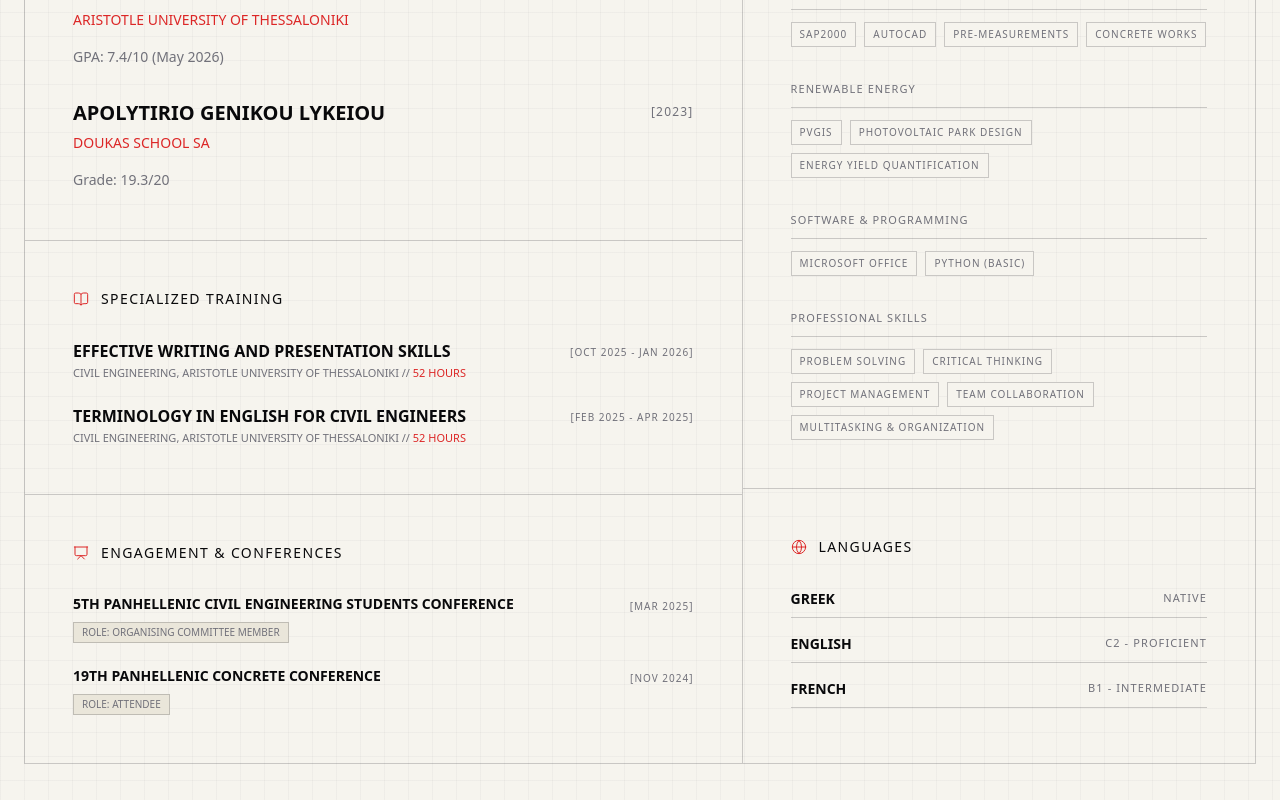
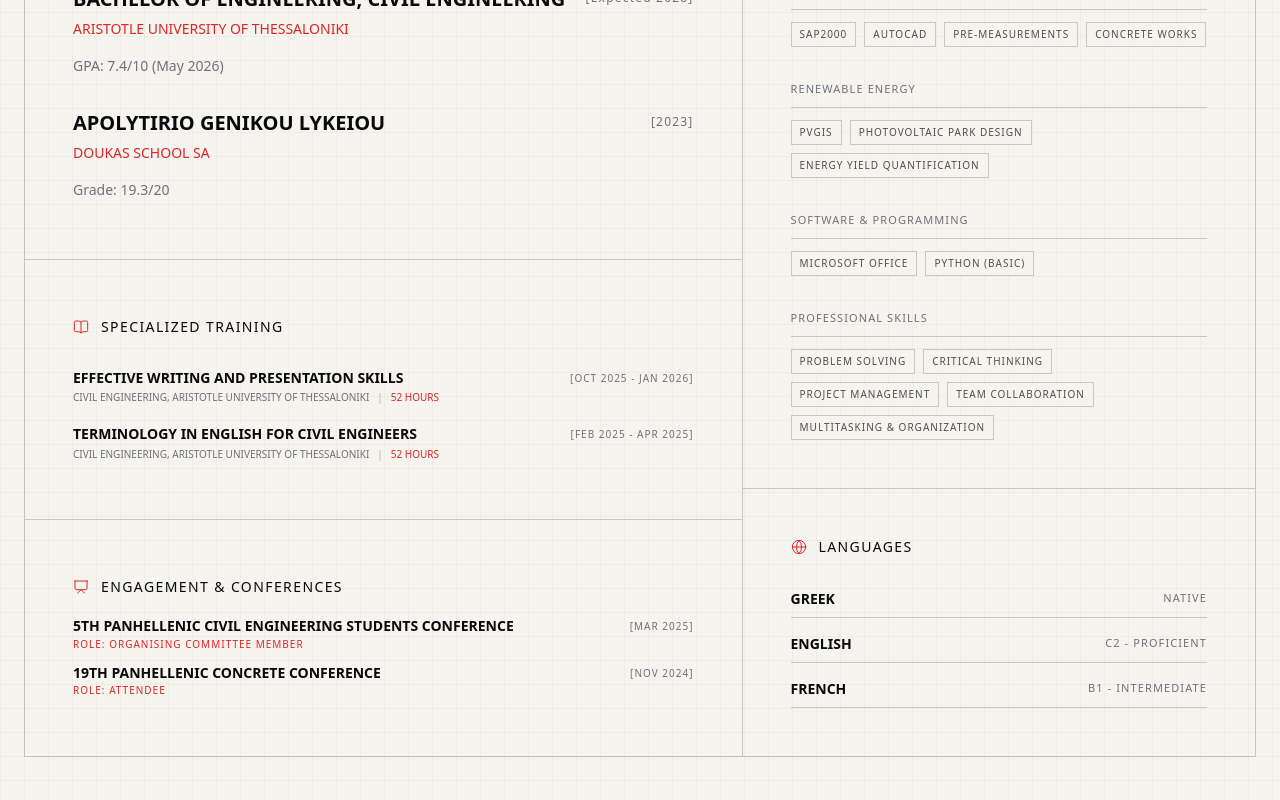
Before and after one commit to arisloumos/civil-engineering-portfolio, a Next.js app: page / in a window 1280 px wide. Shown: the part 3540-4340 px from the top of the page. Built offline with nearby package versions, Linux system fonts and the light colour scheme.

Commit message:
Update SPECIALIZED TRAINING and ENGAGEMENT & CONFERENCES section designs

```diff
--- a/src/components/Credentials.tsx
+++ b/src/components/Credentials.tsx
@@ -5,8 +5,6 @@ import { GraduationCap, Wrench, BookOpen, Presentation, Globe } from "lucide-rea
 import { motion, Variants } from "framer-motion";
 
 // --- MOTION VARIANTS ---
-
-// Section Header Blueprint Line
 const drawLineX: Variants = {
   hidden: { scaleX: 0 },
   visible: {
@@ -18,7 +16,6 @@ const drawLineX: Variants = {
   },
 };
 
-// Grid Container: Fades in directly in place to prevent border jumping
 const gridContainerVariants: Variants = {
   hidden: { opacity: 0 },
   visible: {
@@ -31,7 +28,6 @@ const gridContainerVariants: Variants = {
   },
 };
 
-// Inner Block Content: Smoothly glides up and fades in
 const childVariants: Variants = {
   hidden: {
     opacity: 0,
@@ -52,7 +48,7 @@ export default function Credentials() {
     <section id="credentials" className="w-full py-20 border-b structural-border-color">
       <div className="max-w-7xl mx-auto px-6">
 
-        {/* Section Header with Self-Drawing Blueprint Line */}
+        {/* Section Header */}
         <motion.div
           initial="hidden"
           whileInView="visible"
@@ -68,7 +64,7 @@ export default function Credentials() {
 
           <motion.div
             variants={drawLineX}
-            className="flex-grow h-[1px] bg-graphite/30 origin-left"
+            className="grow h-px bg-graphite/30 origin-left"
           />
         </motion.div>
 
@@ -81,20 +77,13 @@ export default function Credentials() {
           className="grid grid-cols-1 lg:grid-cols-12 gap-0 border structural-border-color"
         >
 
-          {/* LEFT COLUMN: Academic & Professional Development */}
+          {/* LEFT COLUMN */}
           <div className="lg:col-span-7 border-b lg:border-b-0 lg:border-r structural-border-color flex flex-col">
 
             {/* 1. Education Block */}
-            <motion.div
-              variants={childVariants}
-              className="p-8 md:p-12 border-b structural-border-color"
-            >
+            <motion.div variants={childVariants} className="p-8 md:p-12 border-b structural-border-color grow flex flex-col justify-center">
               <div className="flex items-center gap-3 mb-8">
-                <GraduationCap
-                  className="w-5 h-5 text-blueprint"
-                  strokeWidth={1.5}
-                />
-
+                <GraduationCap className="w-5 h-5 text-blueprint" strokeWidth={1.5} />
                 <h3 className="font-mono text-sm tracking-widest text-graphite uppercase">
                   Academic Background
                 </h3>
@@ -107,16 +96,13 @@ export default function Credentials() {
                       <h4 className="font-sans text-xl font-bold text-graphite uppercase leading-tight">
                         {edu.degree}
                       </h4>
-
                       <span className="font-mono text-xs tracking-widest text-graphite-light whitespace-nowrap mt-1">
                         [{edu.year}]
                       </span>
                     </div>
-
                     <span className="font-mono text-sm text-blueprint font-medium uppercase">
                       {edu.institution}
                     </span>
-
                     <p className="text-graphite-light text-sm mt-2 leading-relaxed">
                       {edu.details}
                     </p>
@@ -125,77 +111,60 @@ export default function Credentials() {
               </div>
             </motion.div>
 
-            {/* 2. Specialized Training Block */}
-            <motion.div
-              variants={childVariants}
-              className="p-8 md:p-12 border-b structural-border-color"
-            >
+            {/* 2. Specialized Training Block (COMPACT & CLEAN) */}
+            <motion.div variants={childVariants} className="p-8 md:p-12 border-b structural-border-color grow flex flex-col justify-center">
               <div className="flex items-center gap-3 mb-8">
-                <BookOpen
-                  className="w-4 h-4 text-blueprint"
-                  strokeWidth={1.5}
-                />
-
+                <BookOpen className="w-4 h-4 text-blueprint" strokeWidth={1.5} />
                 <h3 className="font-mono text-sm tracking-widest text-graphite uppercase">
                   Specialized Training
                 </h3>
               </div>
 
-              <div className="flex flex-col gap-6">
+              <div className="flex flex-col gap-5">
                 {PORTFOLIO_DATA.training.map((trn) => (
-                  <div key={trn.id} className="flex flex-col gap-1">
+                  <div key={trn.id} className="flex flex-col gap-1 group">
                     <div className="flex justify-between items-start gap-4">
-                      <h4 className="font-sans text-base font-bold text-graphite uppercase leading-tight">
+                      <h4 className="font-sans text-sm font-bold text-graphite uppercase leading-tight group-hover:text-blueprint transition-colors">
                         {trn.title}
                       </h4>
-
-                      <span className="font-mono text-[10px] tracking-widest text-graphite-light whitespace-nowrap mt-1">
+                      <span className="font-mono text-[10px] tracking-widest text-graphite-light whitespace-nowrap mt-0.5">
                         [{trn.period}]
                       </span>
                     </div>
 
-                    <span className="font-mono text-[11px] text-graphite-light uppercase">
-                      {trn.institution} //{" "}
-                      <span className="text-blueprint">
-                        {trn.duration}
-                      </span>
-                    </span>
+                    <div className="flex flex-wrap items-center gap-2 font-mono text-[10px] text-graphite-light uppercase">
+                      <span>{trn.institution}</span>
+                      <span className="text-graphite/30">|</span>
+                      <span className="text-blueprint">{trn.duration}</span>
+                    </div>
                   </div>
                 ))}
               </div>
             </motion.div>
 
-            {/* 3. Conferences Block */}
-            <motion.div
-              variants={childVariants}
-              className="p-8 md:p-12"
-            >
-              <div className="flex items-center gap-3 mb-8">
-                <Presentation
-                  className="w-4 h-4 text-blueprint"
-                  strokeWidth={1.5}
-                />
-
+            {/* 3. Conferences Block (COMPACT & CLEAN) */}
+            <motion.div variants={childVariants} className="p-8 md:p-12 grow flex flex-col justify-center">
+              <div className="flex items-center gap-3 mb-5">
+                <Presentation className="w-4 h-4 text-blueprint" strokeWidth={1.5} />
                 <h3 className="font-mono text-sm tracking-widest text-graphite uppercase">
                   Engagement & Conferences
                 </h3>
               </div>
 
-              <div className="flex flex-col gap-6">
+              <div className="flex flex-col gap-3">
                 {PORTFOLIO_DATA.conferences.map((conf) => (
-                  <div key={conf.id} className="flex flex-col gap-1">
+                  <div key={conf.id} className="flex flex-col group">
                     <div className="flex justify-between items-start gap-4">
-                      <h4 className="font-sans text-sm font-bold text-graphite uppercase leading-tight">
+                      <h4 className="font-sans text-sm font-bold text-graphite uppercase leading-tight group-hover:text-blueprint transition-colors">
                         {conf.title}
                       </h4>
-
-                      <span className="font-mono text-[10px] tracking-widest text-graphite-light whitespace-nowrap mt-1">
+                      <span className="font-mono text-[10px] tracking-widest text-graphite-light whitespace-nowrap mt-0.5">
                         [{conf.period}]
                       </span>
                     </div>
 
                     {conf.role && (
-                      <span className="font-mono text-[10px] bg-paper-dark border structural-border-color px-2 py-0.5 w-fit text-graphite-light uppercase mt-1">
+                      <span className="font-mono text-[10px] tracking-widest text-blueprint uppercase mt-0.5">
                         ROLE: {conf.role}
                       </span>
                     )}
@@ -203,22 +172,16 @@ export default function Credentials() {
                 ))}
               </div>
             </motion.div>
+
           </div>
 
-          {/* RIGHT COLUMN: Skills & Capabilities */}
+          {/* RIGHT COLUMN */}
           <div className="lg:col-span-5 flex flex-col">
 
             {/* 1. Technical Toolkit Block */}
-            <motion.div
-              variants={childVariants}
-              className="p-8 md:p-12 border-b structural-border-color"
-            >
+            <motion.div variants={childVariants} className="p-8 md:p-12 border-b structural-border-color">
               <div className="flex items-center gap-3 mb-8">
-                <Wrench
-                  className="w-4 h-4 text-blueprint"
-                  strokeWidth={1.5}
-                />
-
+                <Wrench className="w-4 h-4 text-blueprint" strokeWidth={1.5} />
                 <h3 className="font-mono text-sm tracking-widest text-graphite uppercase">
                   Technical Toolkit
                 </h3>
@@ -227,13 +190,11 @@ export default function Credentials() {
               <div className="flex flex-col gap-7">
                 {PORTFOLIO_DATA.toolkit.map((category, index) => (
                   <div key={index} className="flex flex-col gap-3">
-                    {/* Category heading */}
                     <div className="border-b structural-border-color pb-2">
                       <span className="font-mono text-[11px] tracking-widest text-graphite-light uppercase">
                         {category.category}
                       </span>
                     </div>
-
                     {/* Skill chips */}
                     <div className="flex flex-wrap gap-2">
                       {category.skills.map((skill, i) => (
@@ -247,7 +208,7 @@ export default function Credentials() {
                             px-2
                             py-1
                             structural-border
-                            text-graphite-light
+                            text-graphite/70
                             bg-paper
                             transition-all
                             duration-200
@@ -266,16 +227,9 @@ export default function Credentials() {
             </motion.div>
 
             {/* 2. Languages Block */}
-            <motion.div
-              variants={childVariants}
-              className="p-8 md:p-12"
-            >
+            <motion.div variants={childVariants} className="p-8 md:p-12">
               <div className="flex items-center gap-3 mb-8">
-                <Globe
-                  className="w-4 h-4 text-blueprint"
-                  strokeWidth={1.5}
-                />
-
+                <Globe className="w-4 h-4 text-blueprint" strokeWidth={1.5} />
                 <h3 className="font-mono text-sm tracking-widest text-graphite uppercase">
                   Languages
                 </h3>
@@ -283,14 +237,10 @@ export default function Credentials() {
 
               <div className="flex flex-col gap-4">
                 {PORTFOLIO_DATA.languages.map((lang, index) => (
-                  <div
-                    key={index}
-                    className="flex justify-between items-center border-b structural-border-color pb-2 group"
-                  >
+                  <div key={index} className="flex justify-between items-center border-b structural-border-color pb-2 group">
                     <span className="font-sans text-sm font-bold text-graphite uppercase group-hover:text-blueprint transition-colors">
                       {lang.language}
                     </span>
-
                     <span className="font-mono text-[11px] tracking-widest text-graphite-light uppercase">
                       {lang.level}
                     </span>
```
